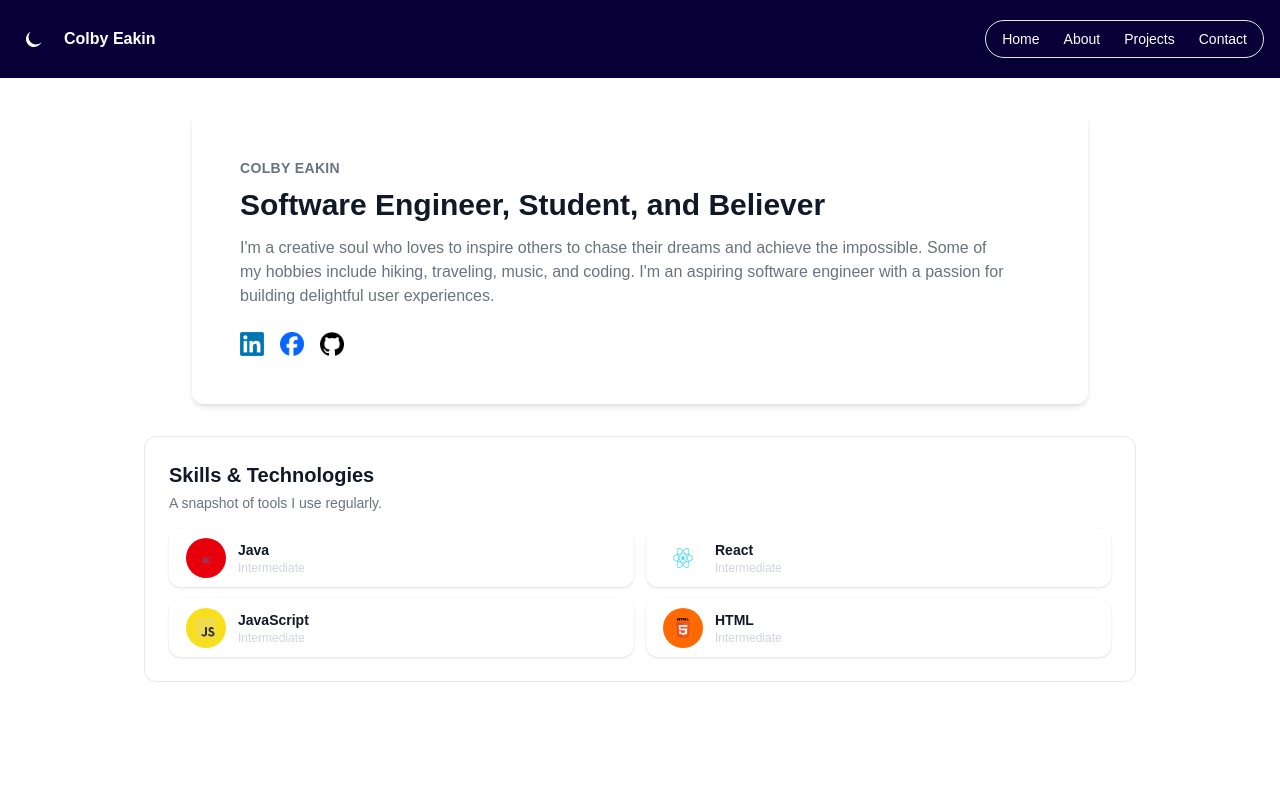
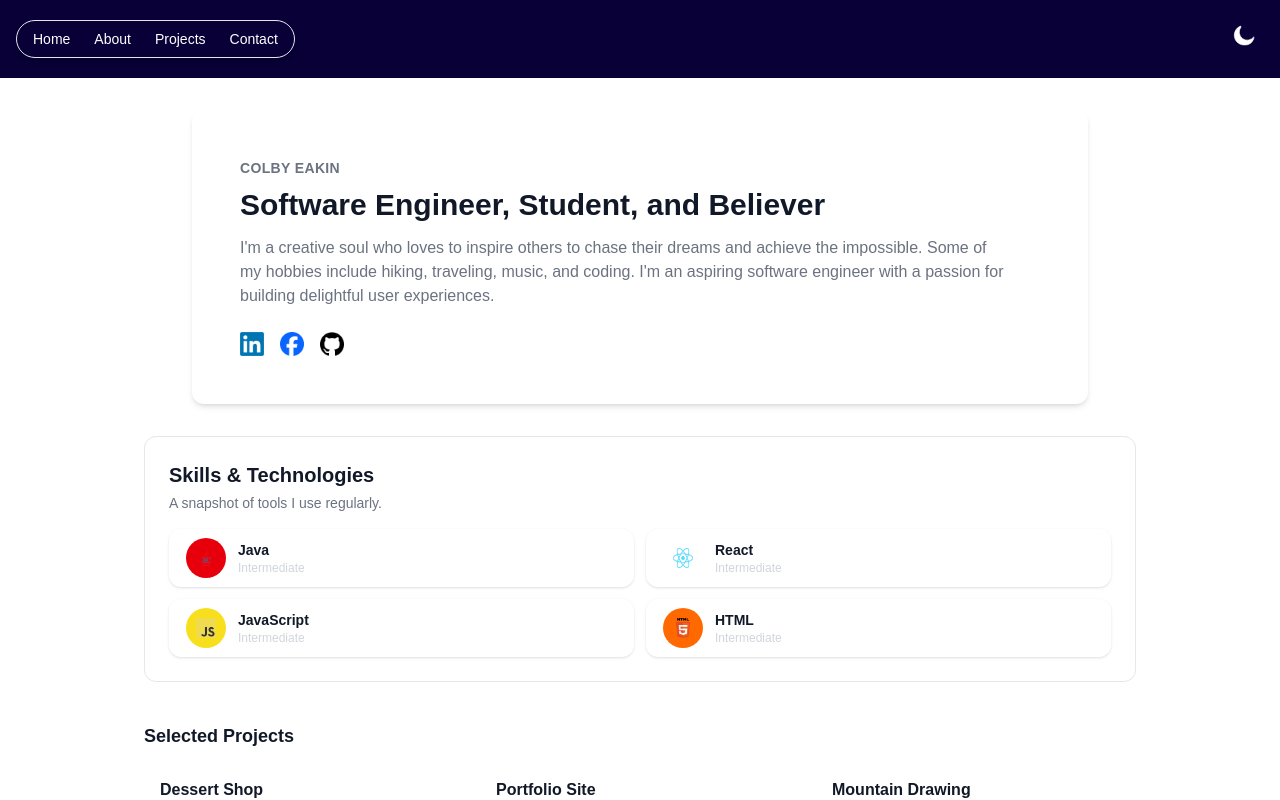
Before and after one commit to colbyeakin/cs220-portfolio, a Next.js app: page / in a window 1280 px wide. Shown: the top 800 px of the page. Built offline with nearby package versions, Linux system fonts and the light colour scheme.

Commit message:
Made changes to Home page and Theme Switcher

```diff
--- a/src/components/header.tsx
+++ b/src/components/header.tsx
@@ -9,11 +9,7 @@ const Header: React.FC = () => {
         <header className="nav-bg nav-text">
             <div className="container mx-auto px-4 py-3">
                 <div className="flex items-center justify-between">
-                    <div className="flex items-center gap-3">
-                        <ThemeToggle />
-                        <div className="text-white font-semibold">Colby Eakin</div>
-                    </div>
-
+                    <ThemeToggle />
                     <div>
                         <NavBar />
                     </div>
--- a/src/components/projectsPreview.tsx
+++ b/src/components/projectsPreview.tsx
@@ -1,19 +1,19 @@
 import React from 'react';
 
 const projects = [
-    { title: 'Theme Park Scheduler', desc: 'A scheduling tool built with Java and React', href: '/projects' },
+    { title: 'Dessert Shop', desc: 'A Java project that runs a functional shop', href: '/projects' },
     { title: 'Portfolio Site', desc: 'This website - built with Next.js and Tailwind', href: '/projects' },
-    { title: 'Interactive Map', desc: 'A JS-driven map visualization', href: '/projects' },
+    { title: 'Mountain Drawing', desc: 'A Java project that creates a picture', href: '/projects' },
 ];
 
 const ProjectsPreview: React.FC = () => {
     return (
         <section className="mt-10">
-            <h3 className="text-lg font-semibold nav-text">Selected Projects</h3>
+            <h3 className="text-lg font-semibold card-text">Selected Projects</h3>
             <div className="mt-3 grid grid-cols-1 sm:grid-cols-3 gap-4">
                 {projects.map((p) => (
                     <a key={p.title} href={p.href} className="block bg-white/5 rounded-lg p-4 hover:shadow-md transition">
-                        <div className="font-semibold nav-text">{p.title}</div>
+                        <div className="font-semibold card-text">{p.title}</div>
                         <p className="text-sm text-gray-300 mt-1">{p.desc}</p>
                     </a>
                 ))}
--- a/src/components/themeToggle.tsx
+++ b/src/components/themeToggle.tsx
@@ -1,41 +1,69 @@
 "use client";
 
-import React, { useEffect, useState } from 'react';
+import React, { useEffect, useState } from "react";
 
-const THEME_KEY = 'site-theme';
+const THEME_KEY = "site-theme";
 
 const ThemeToggle: React.FC = () => {
-    const [theme, setTheme] = useState<'light' | 'dark'>(() => {
-        if (typeof window === 'undefined') return 'dark';
-        return (localStorage.getItem(THEME_KEY) as 'light' | 'dark') || (window.matchMedia && window.matchMedia('(prefers-color-scheme: light)').matches ? 'light' : 'dark');
+    const [theme, setTheme] = useState<"light" | "dark">(() => {
+        if (typeof window === "undefined") return "dark";
+        return (
+            (localStorage.getItem(THEME_KEY) as "light" | "dark") ||
+            (window.matchMedia &&
+                window.matchMedia("(prefers-color-scheme: light)").matches
+                ? "light"
+                : "dark")
+        );
     });
 
     useEffect(() => {
-        document.documentElement.setAttribute('data-theme', theme);
+        document.documentElement.setAttribute("data-theme", theme);
         try {
             localStorage.setItem(THEME_KEY, theme);
-        } catch (e) {
-            // ignore
+        } catch {
+            /* ignore */
         }
     }, [theme]);
 
     return (
-        <div>
+        <div className="absolute top-4 right-4 z-50">
             <button
-                onClick={() => setTheme((t) => (t === 'dark' ? 'light' : 'dark'))}
-                className="p-2 rounded-md hover:bg-white/5 transition-border border-solid border-transparent hover:border-white/20"
+                onClick={() => setTheme((t) => (t === "dark" ? "light" : "dark"))}
+                className="p-2 rounded-full hover:bg-white/10 transition-all"
                 aria-label="Toggle theme"
                 title="Toggle theme"
             >
-                {theme === 'dark' ? (
-                    // Sun icon for light mode
-                    <svg xmlns="http://www.w3.org/2000/svg" className="h-5 w-5" viewBox="0 0 20 20" fill="currentColor">
-                        <path d="M17.293 13.293A8 8 0 116.707 2.707a6 6 0 0010.586 10.586z" />
+                {theme === "dark" ? (
+                    // ☀️ White Sun Icon (for switching to light mode)
+                    <svg
+                        xmlns="http://www.w3.org/2000/svg"
+                        fill="white"
+                        viewBox="0 0 24 24"
+                        stroke="white"
+                        strokeWidth="1.5"
+                        className="w-6 h-6"
+                    >
+                        <path
+                            strokeLinecap="round"
+                            strokeLinejoin="round"
+                            d="M12 3v2.25m0 13.5V21m9-9h-2.25M5.25 12H3m15.364 6.364l-1.591-1.591M6.227 6.227 4.636 4.636m0 14.728 1.591-1.591m12.546-12.546 1.591 1.591M12 8.25a3.75 3.75 0 100 7.5 3.75 3.75 0 000-7.5z"
+                        />
                     </svg>
                 ) : (
-                    // Moon icon for dark mode
-                    <svg xmlns="http://www.w3.org/2000/svg" className="h-5 w-5" viewBox="0 0 20 20" fill="currentColor">
-                        <path d="M17.293 13.293A8 8 0 116.707 2.707a6 6 0 0010.586 10.586z" />
+                    // 🌙 White Moon Icon (for switching to dark mode)
+                    <svg
+                        xmlns="http://www.w3.org/2000/svg"
+                        fill="white"
+                        viewBox="0 0 24 24"
+                        stroke="white"
+                        strokeWidth="0.5"
+                        className="w-6 h-6"
+                    >
+                        <path
+                            strokeLinecap="round"
+                            strokeLinejoin="round"
+                            d="M21.752 15.002A9.718 9.718 0 0112.004 21c-5.385 0-9.75-4.365-9.75-9.75 0-4.012 2.343-7.482 5.743-9.084a.75.75 0 01.977.977 7.5 7.5 0 0012.778 9.859z"
+                        />
                     </svg>
                 )}
             </button>
```
